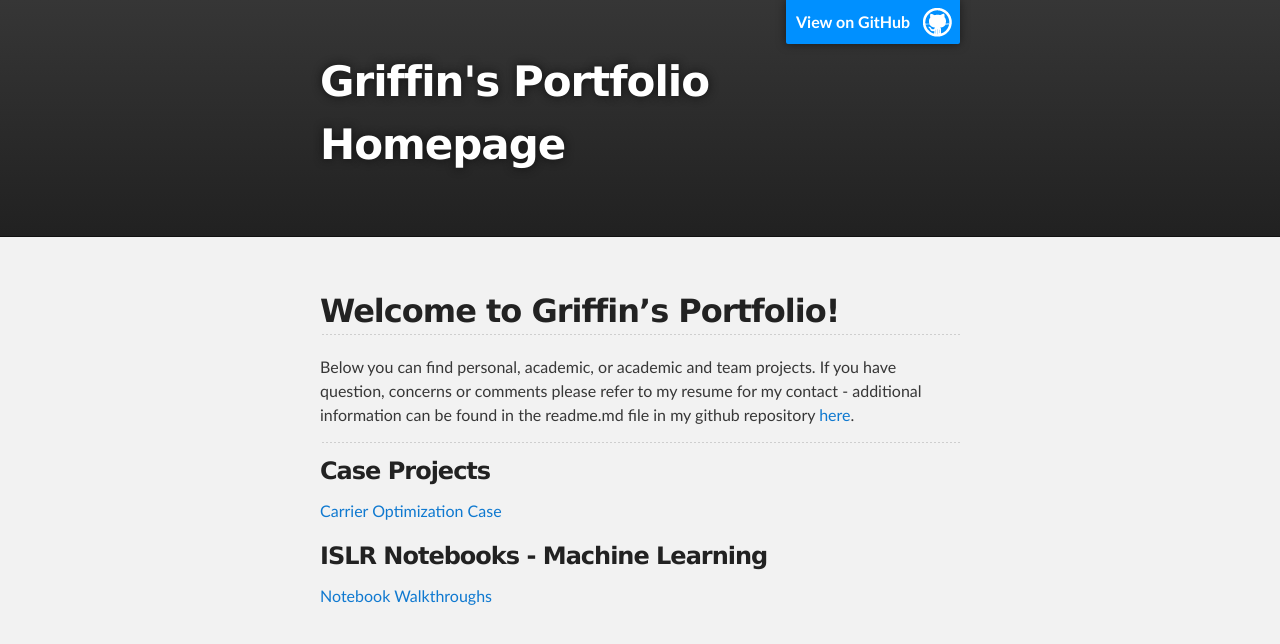
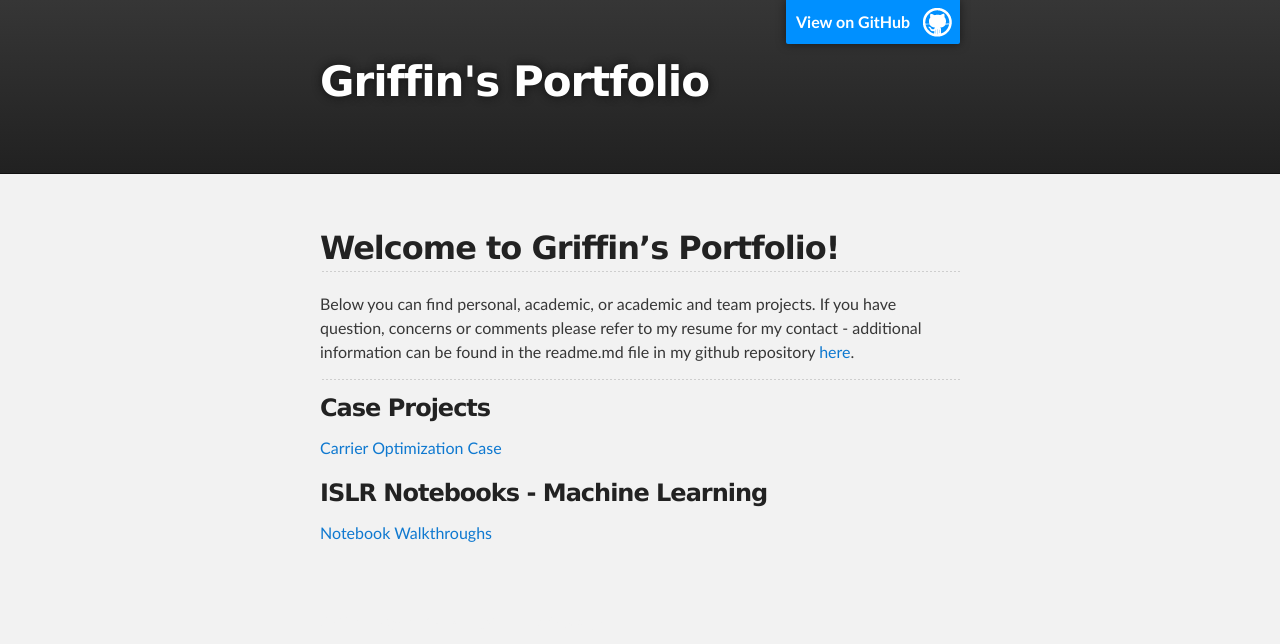
Before and after one commit to drewsp7/griffinsalyer.github.io, a Jekyll site: the page built from index.md, in a window 1280 px wide. Shown: the top 644 px of the page. Built offline with Jekyll 4.4.1, drawn with Linux system fonts in a browser that asks for light colours; our own code applies the rules of GitHub Pages for plain Markdown files; the repository's description, which GitHub fills in, is left out; some of the changed text lies outside the part shown.

Commit message:
Update _config.yml

```diff
--- a/_config.yml
+++ b/_config.yml
@@ -1,3 +1,3 @@
-title: Griffin's Portfolio Homepage
+title: Griffin's Portfolio
 google_analytics: UA-157212461-1
 theme: jekyll-theme-slate
```
